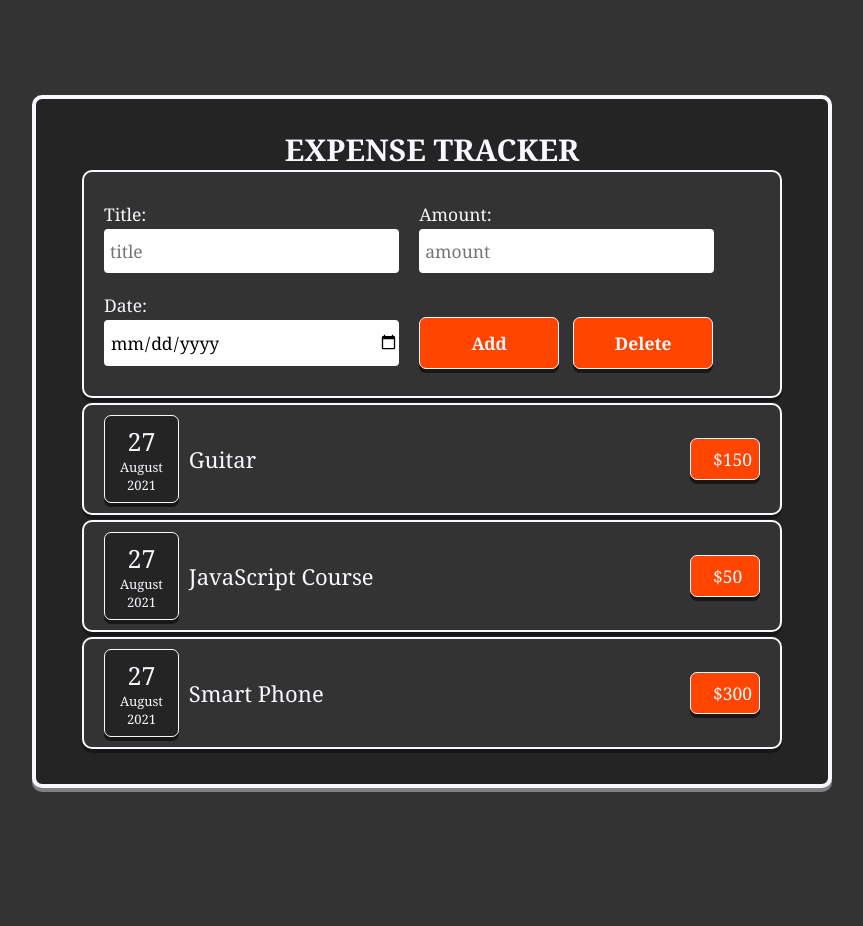
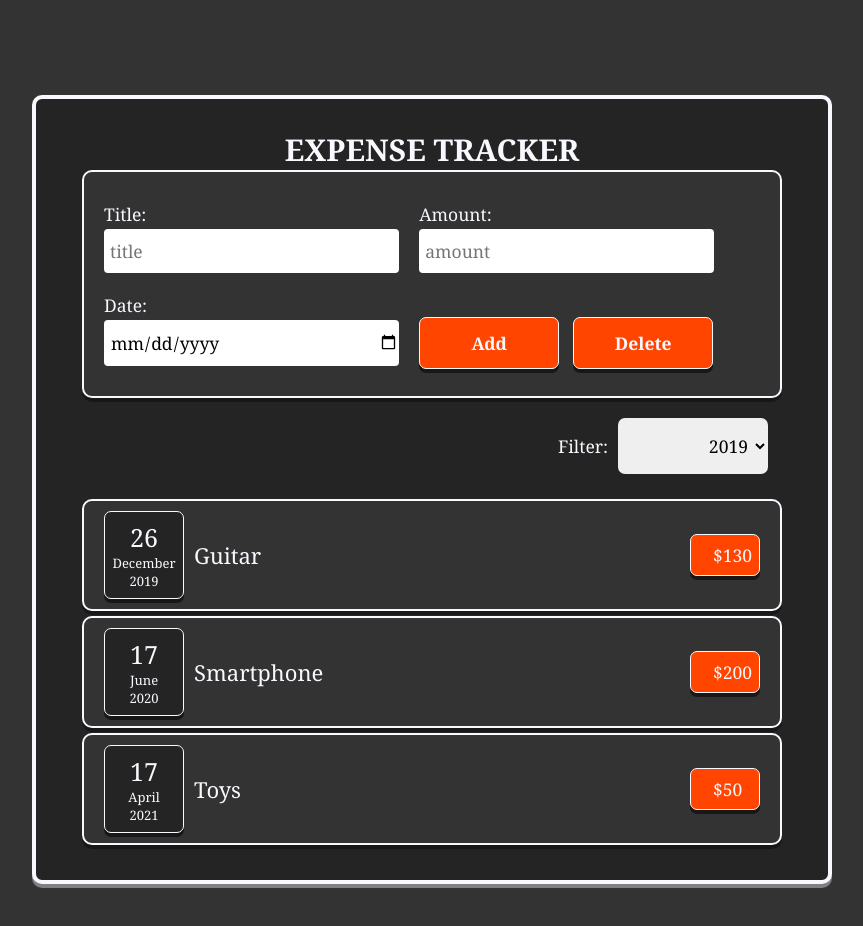
Before and after one commit to moody2times/expense_tracker, a React (Create React App) app: page / in a window 1280 px wide. Shown: the top 926 px of the page, without its empty margins (208-1071 px from the left). Before the commit the page ends 883 px from the top, so only its background shows below. Built offline with nearby package versions, Linux system fonts and the light colour scheme.

Commit message:
:tada: Update the code

```diff
--- a/src/App.js
+++ b/src/App.js
@@ -1,24 +1,46 @@
+import { useState } from "react";
 import "./App.css";
 import ExpenseItem from "./components/ExpenseItem";
 import Form from "./components/Form";
+import Select from "./components/Select";
 
 const App = () => {
+	const [data, setData] = useState([
+		{
+			title: "Guitar",
+			amount: 130,
+			date: `December/26/2019`,
+		},
+		{
+			title: "Smartphone",
+			amount: 200,
+			date: `June/17/2020`,
+		},
+		{
+			title: "Toys",
+			amount: 50,
+			date: `April/17/2021`,
+		},
+	]);
+	const handleData = (expense) => {
+		setData((prevData) => [expense, ...prevData]);
+	};
+	const randomNumber = () => Math.trunc(Math.random() + 1);
+
 	return (
 		<div className="App">
 			<h1 className="heading">Expense tracker</h1>
-			<Form />
+			<Form formData={handleData} />
+			<Select />
 			<ul className="list">
-				<ExpenseItem date="85-26-12" description="Guitar" amount="150" />
-				<ExpenseItem
-					date="17/06/95"
-					description="JavaScript Course"
-					amount="50"
-				/>
-				<ExpenseItem
-					date="17/04/2021"
-					description="Smart Phone"
-					amount="300"
-				/>
+				{data.map((d, i) => (
+					<ExpenseItem
+						title={d.title}
+						amount={d.amount}
+						date={d.date}
+						key={i * randomNumber()}
+					/>
+				))}
 			</ul>
 		</div>
 	);
--- a/src/components/Expense.css
+++ b/src/components/Expense.css
@@ -19,6 +19,7 @@
 	border-radius: 0.7rem;
 	box-shadow: 0 0.4rem 0 #181717;
 	padding: 0.8rem 1.5rem;
+	width: 8rem;
 
 	display: flex;
 	flex-flow: column nowrap;
--- a/src/components/ExpenseItem.js
+++ b/src/components/ExpenseItem.js
@@ -2,10 +2,9 @@
 import "./Expense.css";
 
 const ExpenseItem = (props) => {
-	// const [amount, setAmount] = useState(props.amount);
 	const locale = navigator.locale;
 
-	const timeStamp = new Date();
+	const timeStamp = new Date(props.date);
 	const month = timeStamp.toLocaleString(locale, { month: "long" });
 	const year = timeStamp.toLocaleString(locale, { year: "numeric" });
 	const date = timeStamp.toLocaleString(locale, { day: "numeric" });
@@ -21,7 +20,7 @@ const ExpenseItem = (props) => {
 				<span className="list__date--month">{month}</span>
 				<span className="list__date--year">{year}</span>
 			</div>
-			<div className="list__description">{props.description}</div>
+			<div className="list__description">{props.title}</div>
 			<div className="list__amount">${props.amount}</div>
 		</li>
 	);
--- a/src/components/Form.js
+++ b/src/components/Form.js
@@ -1,25 +1,41 @@
 import { useState } from "react";
 import "./Form.css";
 
-const Form = () => {
+const Form = (props) => {
 	const [title, setTitle] = useState("");
 	const [amount, setAmount] = useState("");
 	const [date, setDate] = useState("");
 
 	const handleTitleChange = (event) => {
-		event.preventDefault();
+		const newTitle = event.target.value;
+		setTitle(newTitle);
 	};
 
 	const handleAmountChange = (event) => {
-		event.preventDefault();
+		const newAmount = event.target.value;
+		setAmount(newAmount);
 	};
 
 	const handleDateChange = (event) => {
-		event.preventDefault();
+		const newDate = new Date(event.target.value);
+		setDate(newDate);
+	};
+
+	const resetForm = () => {
+		setTitle("");
+		setAmount("");
+		setDate("");
 	};
 
 	const handleSubmit = (event) => {
 		event.preventDefault();
+		const expenseData = {
+			title,
+			amount,
+			date,
+		};
+		resetForm();
+		props.formData(expenseData);
 	};
 
 	return (
--- /dev/null
+++ b/src/components/Select.css
@@ -0,0 +1,29 @@
+.select__controls {
+	display: flex;
+	flex-flow: row nowrap;
+	align-items: center;
+	justify-content: flex-end;
+
+	width: 100%;
+}
+
+.select__controls label {
+	margin-right: 1rem;
+}
+
+.select {
+	border: none;
+	border-radius: 0.7rem;
+	display: inline-block;
+	font-family: inherit;
+	font-size: inherit;
+	margin: 2rem 0;
+	padding: 1.5rem 0.4rem;
+	text-align: right;
+	width: 15rem;
+}
+
+.select:focus {
+	background-color: #b8b8b8;
+	outline: none;
+}
--- /dev/null
+++ b/src/components/Select.js
@@ -0,0 +1,29 @@
+import { useState } from "react";
+import "./Select.css";
+
+const Select = () => {
+	const [year, setYear] = useState("");
+
+	const handleChange = (event) => {
+		const newYear = event.target.value;
+		setYear(newYear);
+	};
+
+	return (
+		<div className="select__controls">
+			<label htmlFor="select">Filter:</label>
+			<select
+				className="select"
+				id="select"
+				onChange={handleChange}
+				value={year}
+			>
+				<option defaultValue>2019</option>
+				<option>2020</option>
+				<option>2021</option>
+			</select>
+		</div>
+	);
+};
+
+export default Select;
```
Also changed, not shown: src/components/data.js (added, +17 -0 lines).
